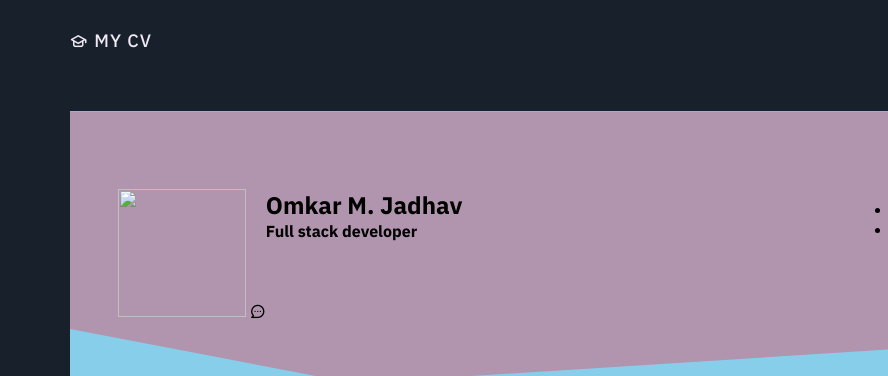
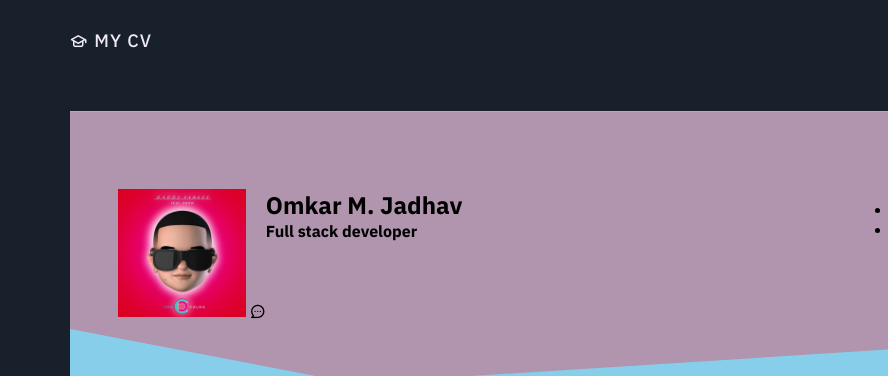
Before and after one commit to omiij/CV, a plain HTML site: page index.html in a window 1280 px wide. Shown: the top 376 px of the page, 0-888 px from the left. Drawn offline with nearby package versions, Linux system fonts and the light colour scheme.

Commit message:
Update index.html

```diff
--- a/index.html
+++ b/index.html
@@ -25,7 +25,7 @@
     <section class="profile">
         <div class="left">
             <div class="Avtar">
-                <img src="Images/1413565 (1).jpg" width="128px" height="128px">
+                <img src="1413565 (1).jpg" width="128px" height="128px">
                 <span>
                     <i class="uil uil-comment-dots"></i>
                 </span>
```
